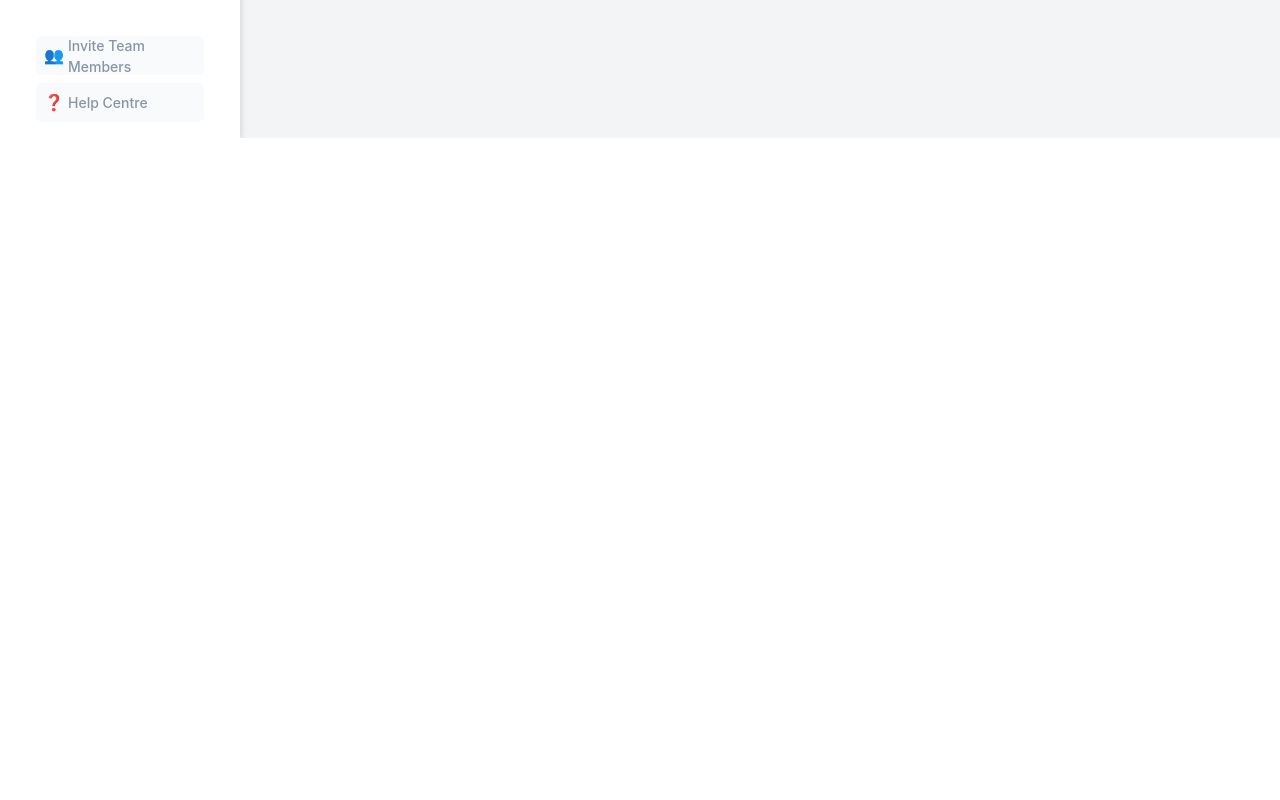
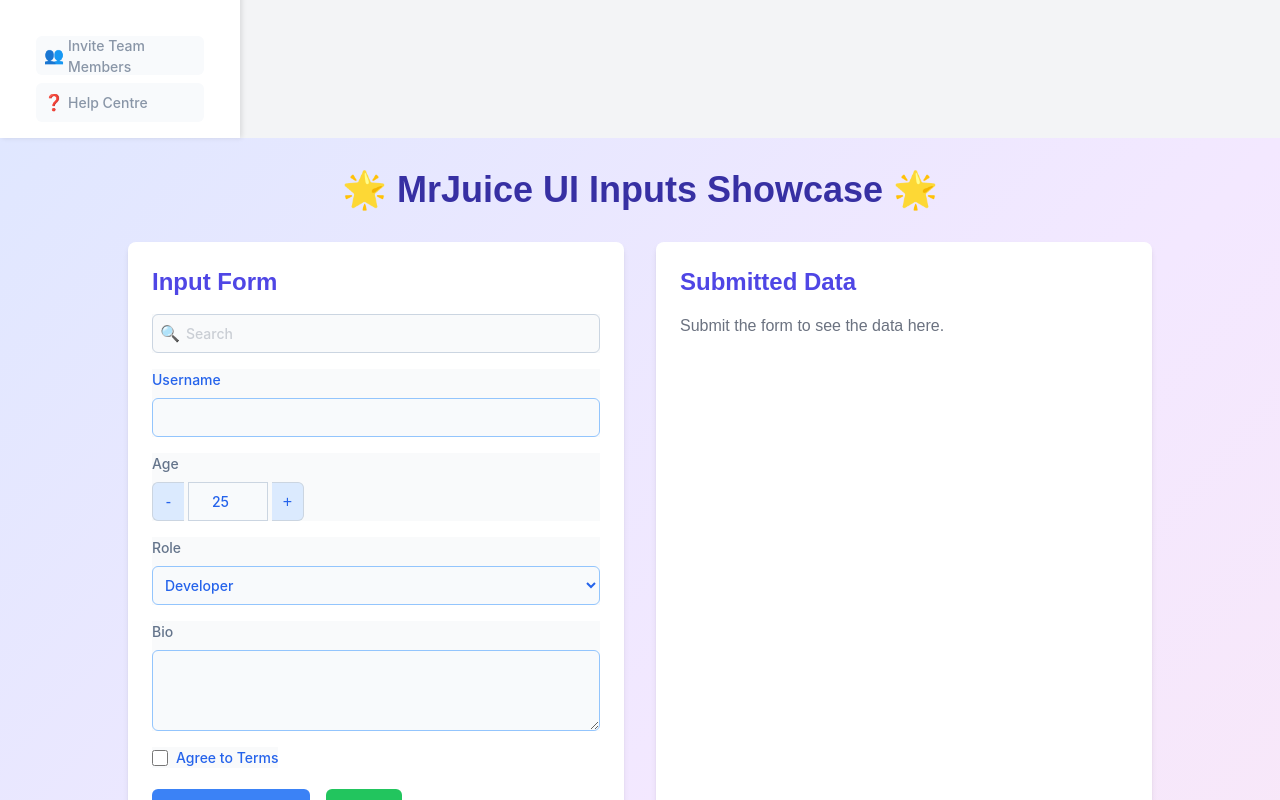
Before and after one commit to JoelAundu/mrjuice, a React (Vite) app: page /button in a window 1280 px wide. Shown: the part 2960-3760 px from the top of the page. Before the commit the page ends 3098 px from the top, so only its background shows below. Built offline with nearby package versions, Linux system fonts and the light colour scheme.

Commit message:
display inputs

```diff
--- a/src/main.jsx
+++ b/src/main.jsx
@@ -4,13 +4,13 @@ import "./index.css";
 import ButtonShowcase from "./components/ButtonShowcase";
 import MenuShowcase from "./components/MenuShowcase";
 import SideNavShowcase from "./components/SideNavShowcase";
-// import InputsShowcase from "./components/InputsShowcase";
+import InputsShowcase from "./components/InputShowcase";
 
 ReactDOM.createRoot(document.getElementById("root")).render(
   <React.StrictMode>
     <ButtonShowcase />
     <MenuShowcase />
     <SideNavShowcase />
-    {/* <InputsShowcase /> */}
+    <InputsShowcase />
   </React.StrictMode>
 );
```
